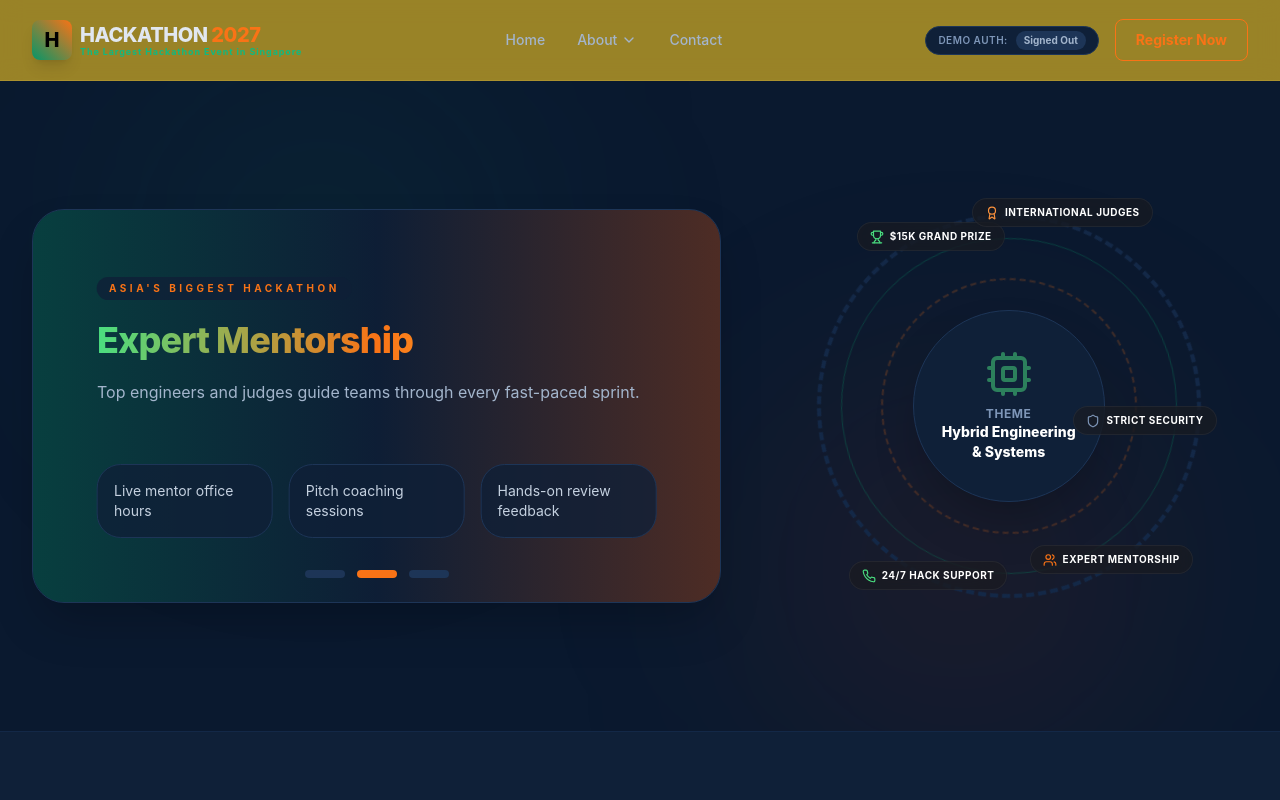
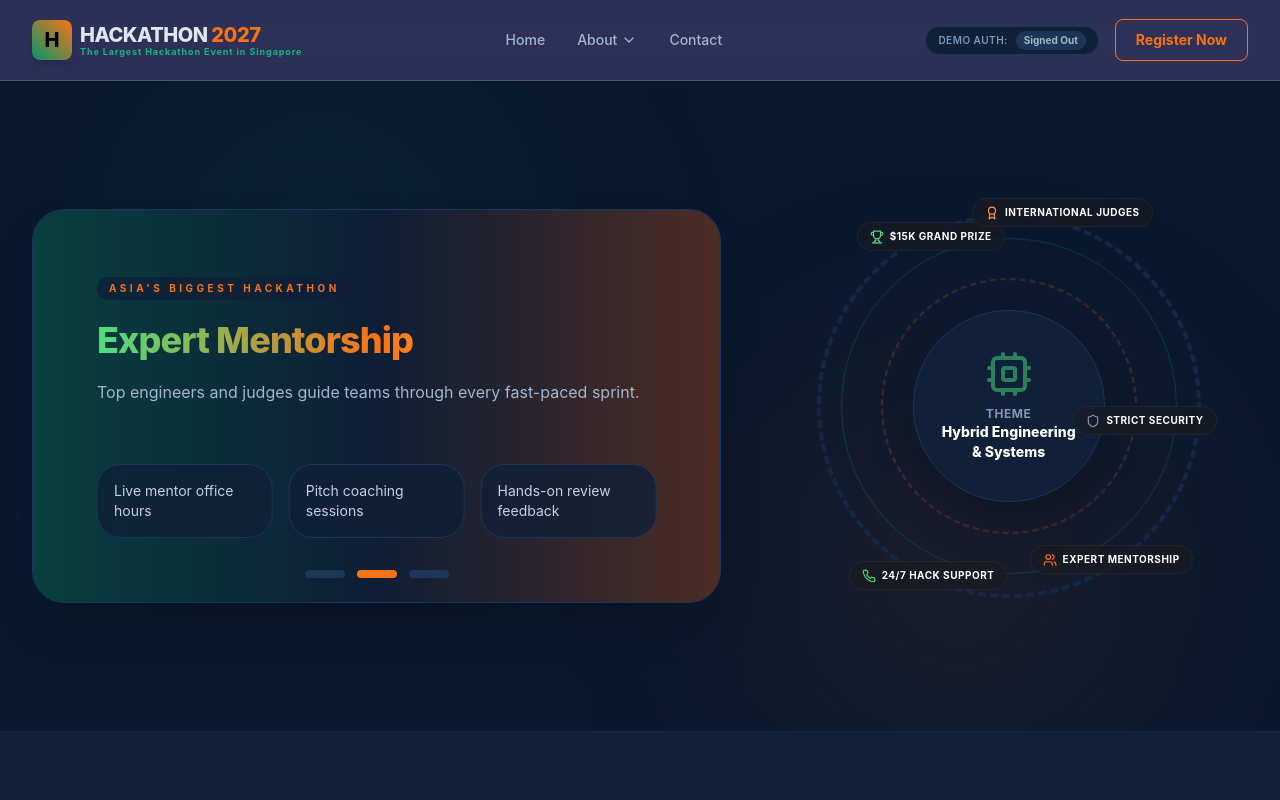
Before and after one commit to Hackathon2027K/Hackathon27, a Next.js app in the folder frontend/: page / in a window 1280 px wide. Shown: the top 800 px of the page. Built offline with nearby package versions, Linux system fonts and the light colour scheme.

Commit message:
Update globals.css sticky header background

```diff
--- a/frontend/app/globals.css
+++ b/frontend/app/globals.css
@@ -53,7 +53,8 @@
 }
 
 .glass-nav {
-  background: rgba(167, 141, 40, 0.92);
+  /* background: rgba(167, 141, 40, 0.92); */
+  background: #9575cd42;
   backdrop-filter: blur(12px);
   -webkit-backdrop-filter: blur(12px);
   border-bottom: 1px solid rgba(222, 188, 70, 0.25);
```
